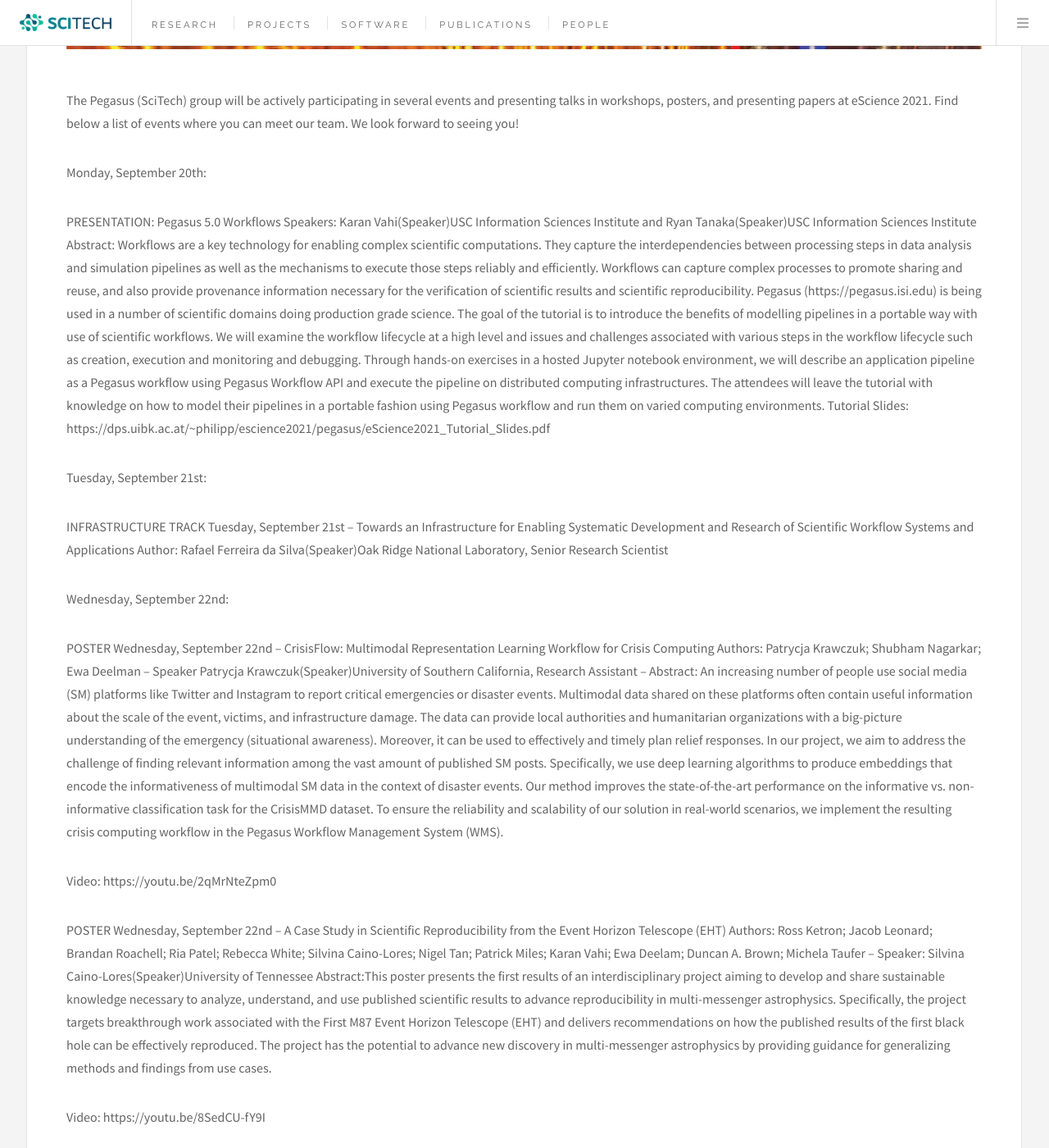
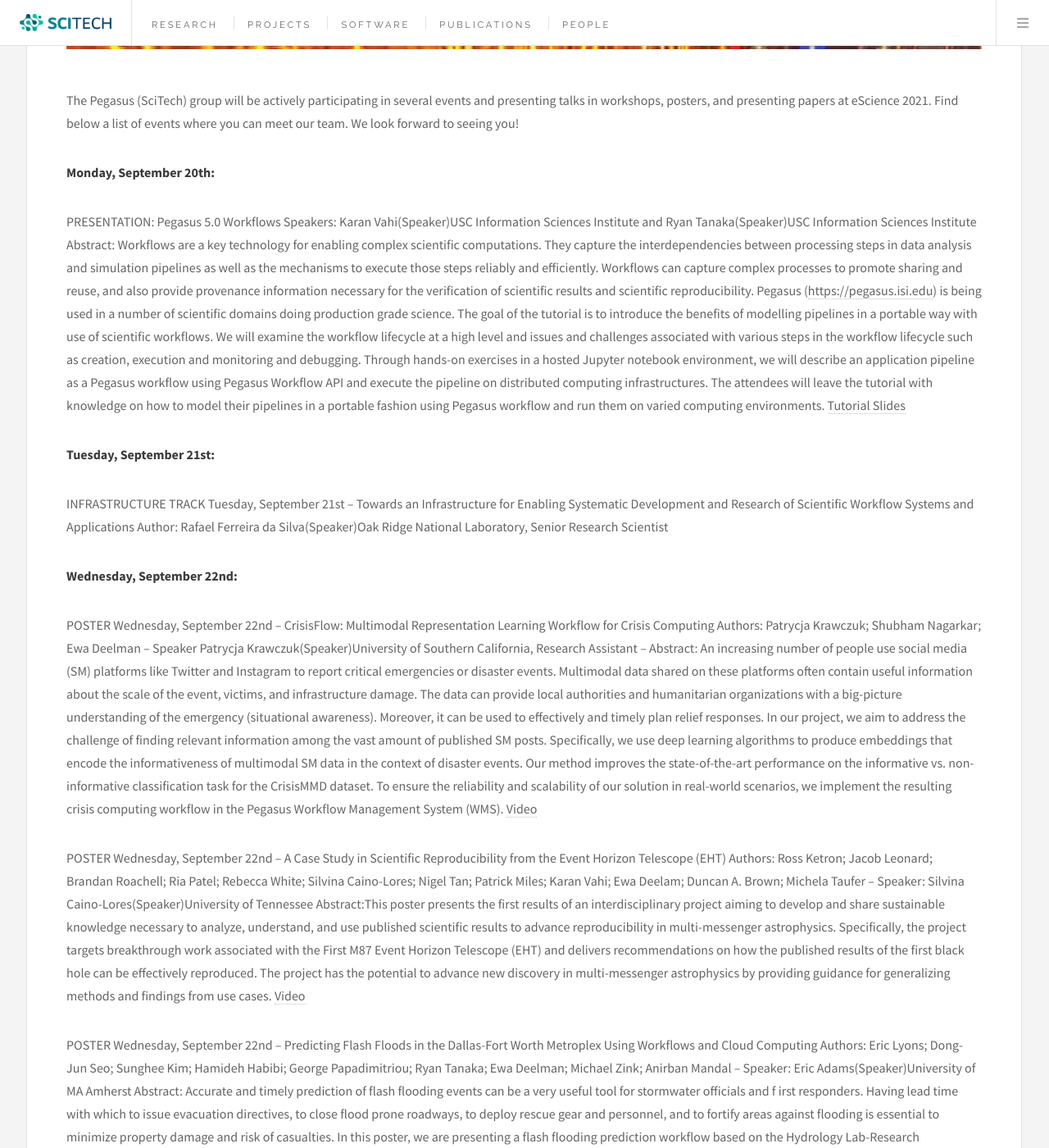
Before and after one commit to scitech-isi/scitech-isi.github.io, a Jekyll site: the page built from _posts/2021-09-29-escience21.md, in a window 1280 px wide and 1400 px high, scrolled down 570 px. Shown: the whole window at 82% size. Built offline with Jekyll 4.4.1, drawn with Linux system fonts in a browser that asks for light colours; some of the changed lines change nothing that is shown; some of the changed text lies outside the part shown.

Commit message:
Updated links

```diff
--- a/_posts/2021-09-29-escience21.md
+++ b/_posts/2021-09-29-escience21.md
@@ -10,35 +10,34 @@
 
 The Pegasus (SciTech) group will be actively participating in several events and presenting talks in workshops, posters, and presenting papers at eScience 2021. Find below a list of events where you can meet our team. We look forward to seeing you!
 
-Monday, September 20th:
+**Monday, September 20th:**
 
 PRESENTATION: Pegasus 5.0 Workflows Speakers: Karan Vahi(Speaker)USC Information Sciences Institute and Ryan Tanaka(Speaker)USC Information Sciences Institute
-Abstract: Workflows are a key technology for enabling complex scientific computations. They capture the interdependencies between processing steps in data analysis and simulation pipelines as well as the mechanisms to execute those steps reliably and efficiently. Workflows can capture complex processes to promote sharing and reuse, and also provide provenance information necessary for the verification of scientific results and scientific reproducibility. Pegasus (https://pegasus.isi.edu) is being used in a number of scientific domains doing production grade science. The goal of the tutorial is to introduce the benefits of modelling pipelines in a portable way with use of scientific workflows. We will examine the workflow lifecycle at a high level and issues and challenges associated with various steps in the workflow lifecycle such as creation, execution and monitoring and debugging. Through hands-on exercises in a hosted Jupyter notebook environment, we will describe an application pipeline as a Pegasus workflow using Pegasus Workflow API and execute the pipeline on distributed computing infrastructures. The attendees will leave the tutorial with knowledge on how to model their pipelines in a portable fashion using Pegasus workflow and run them on varied computing environments.
-Tutorial Slides: https://dps.uibk.ac.at/~philipp/escience2021/pegasus/eScience2021_Tutorial_Slides.pdf
+Abstract: Workflows are a key technology for enabling complex scientific computations. They capture the interdependencies between processing steps in data analysis and simulation pipelines as well as the mechanisms to execute those steps reliably and efficiently. Workflows can capture complex processes to promote sharing and reuse, and also provide provenance information necessary for the verification of scientific results and scientific reproducibility. Pegasus (<a href="https://pegasus.isi.edu">https://pegasus.isi.edu</a>) is being used in a number of scientific domains doing production grade science. The goal of the tutorial is to introduce the benefits of modelling pipelines in a portable way with use of scientific workflows. We will examine the workflow lifecycle at a high level and issues and challenges associated with various steps in the workflow lifecycle such as creation, execution and monitoring and debugging. Through hands-on exercises in a hosted Jupyter notebook environment, we will describe an application pipeline as a Pegasus workflow using Pegasus Workflow API and execute the pipeline on distributed computing infrastructures. The attendees will leave the tutorial with knowledge on how to model their pipelines in a portable fashion using Pegasus workflow and run them on varied computing environments.
+<a href="https://dps.uibk.ac.at/~philipp/escience2021/pegasus/eScience2021_Tutorial_Slides.pdf">Tutorial Slides</a>
 
-Tuesday, September 21st:
+**Tuesday, September 21st:**
 
 INFRASTRUCTURE TRACK Tuesday, September 21st – Towards an Infrastructure for Enabling Systematic Development and Research of Scientific Workflow Systems and Applications
 Author: Rafael Ferreira da Silva(Speaker)Oak Ridge National Laboratory, Senior Research Scientist
 
-Wednesday, September 22nd:
+**Wednesday, September 22nd:**
 
 POSTER Wednesday, September 22nd – CrisisFlow: Multimodal Representation Learning Workflow for Crisis Computing
 Authors: Patrycja Krawczuk; Shubham Nagarkar; Ewa Deelman – Speaker Patrycja Krawczuk(Speaker)University of Southern California, Research Assistant –
 Abstract: An increasing number of people use social media (SM) platforms like Twitter and Instagram to report critical emergencies or disaster events. Multimodal data shared on these platforms often contain useful information about the scale of the event, victims, and infrastructure damage. The data can provide local authorities and humanitarian organizations with a big-picture understanding of the emergency (situational awareness). Moreover, it can be used to effectively and timely plan relief responses. In our project, we aim to address the challenge of finding relevant information among the vast amount of published SM posts. Specifically, we use deep learning algorithms to produce embeddings that encode the informativeness of multimodal SM data in the context of disaster events. Our method improves the state-of-the-art performance on the informative vs. non-informative classification task for the CrisisMMD dataset. To ensure the reliability and scalability of our solution in real-world scenarios, we implement the resulting crisis computing workflow in the Pegasus Workflow Management System (WMS).
-
-Video: https://youtu.be/2qMrNteZpm0
+<a href="https://youtu.be/2qMrNteZpm0">Video</a>
 
 POSTER Wednesday, September 22nd – A Case Study in Scientific Reproducibility from the Event Horizon Telescope (EHT)
 Authors: Ross Ketron; Jacob Leonard; Brandan Roachell; Ria Patel; Rebecca White; Silvina Caino-Lores; Nigel Tan; Patrick Miles; Karan Vahi; Ewa Deelam; Duncan A. Brown; Michela Taufer – Speaker: Silvina Caino-Lores(Speaker)University of Tennessee
 Abstract:This poster presents the first results of an interdisciplinary project aiming to develop and share sustainable knowledge necessary to analyze, understand, and use published scientific results to advance reproducibility in multi-messenger astrophysics. Specifically, the project targets breakthrough work associated with the First M87 Event Horizon Telescope (EHT) and delivers recommendations on how the published results of the first black hole can be effectively reproduced. The project has the potential to advance new discovery in multi-messenger astrophysics by providing guidance for generalizing methods and findings from use cases.
-
-Video: https://youtu.be/8SedCU-fY9I
+<a href="https://youtu.be/8SedCU-fY9I">Video</a>
 
 POSTER Wednesday, September 22nd – Predicting Flash Floods in the Dallas-Fort Worth Metroplex Using Workflows and Cloud Computing
 Authors: Eric Lyons; Dong-Jun Seo; Sunghee Kim; Hamideh Habibi; George Papadimitriou; Ryan Tanaka; Ewa Deelman; Michael Zink; Anirban Mandal – Speaker: Eric Adams(Speaker)University of MA Amherst
 Abstract: Accurate and timely prediction of flash flooding events can be a very useful tool for stormwater officials and f irst responders. Having lead time with which to issue evacuation directives, to close flood prone roadways, to deploy rescue gear and personnel, and to fortify areas against flooding is essential to minimize property damage and risk of casualties. In this poster, we are presenting a flash flooding prediction workflow based on the Hydrology Lab-Research Distributed Hydrologic Model (HL-RDHM). This workflow leverages cloud computing and the Pegasus Workflow Management System to provide continuous high resolution flood predictions for the Dallas-Fort Worth Metroplex area in North Texas, and can be easily expanded to other regions.
-Video: https://youtu.be/_-UlnPEtm74
-Thursday, September 23rd:
+<a href="https://youtu.be/_-UlnPEtm74">Video</a>
+
+**Thursday, September 23rd:**
 
 PAPER Serverless Containers – Rising Viable Approach to Scientific Workflows Speakers: Maciej Pawlik(Speaker)AGH University of Science and Technology
```
